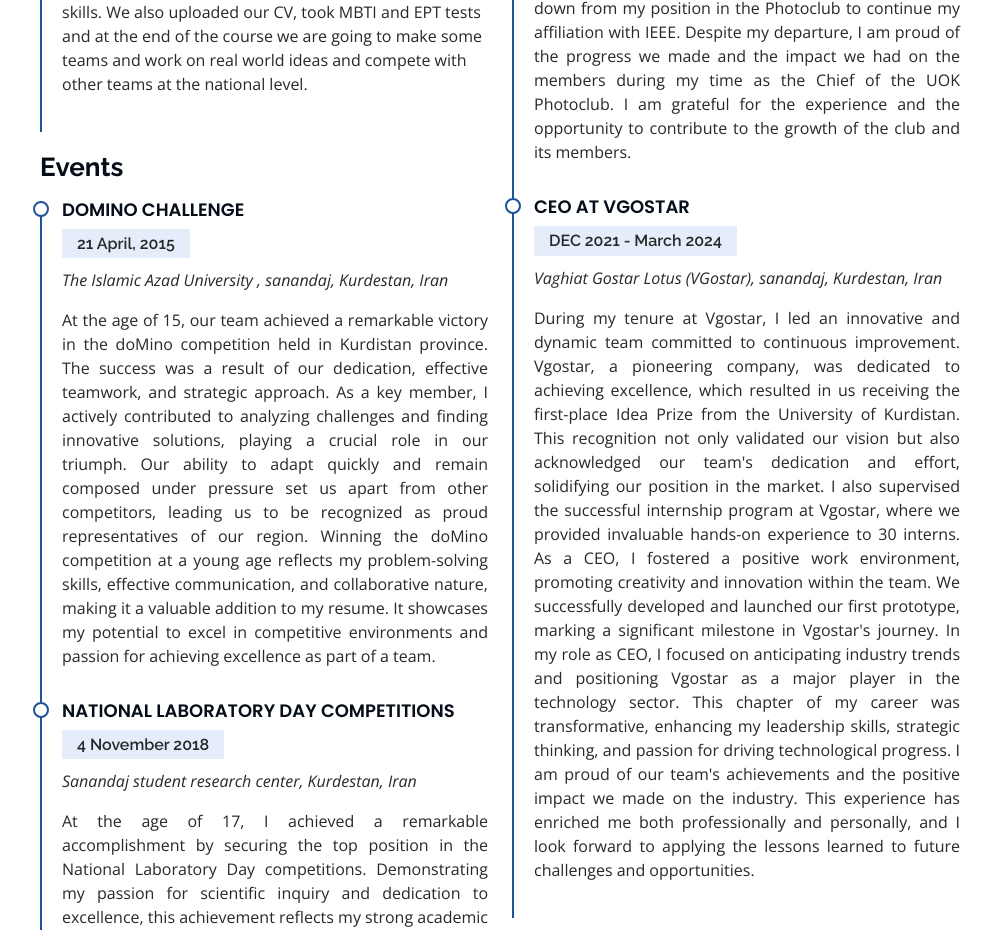
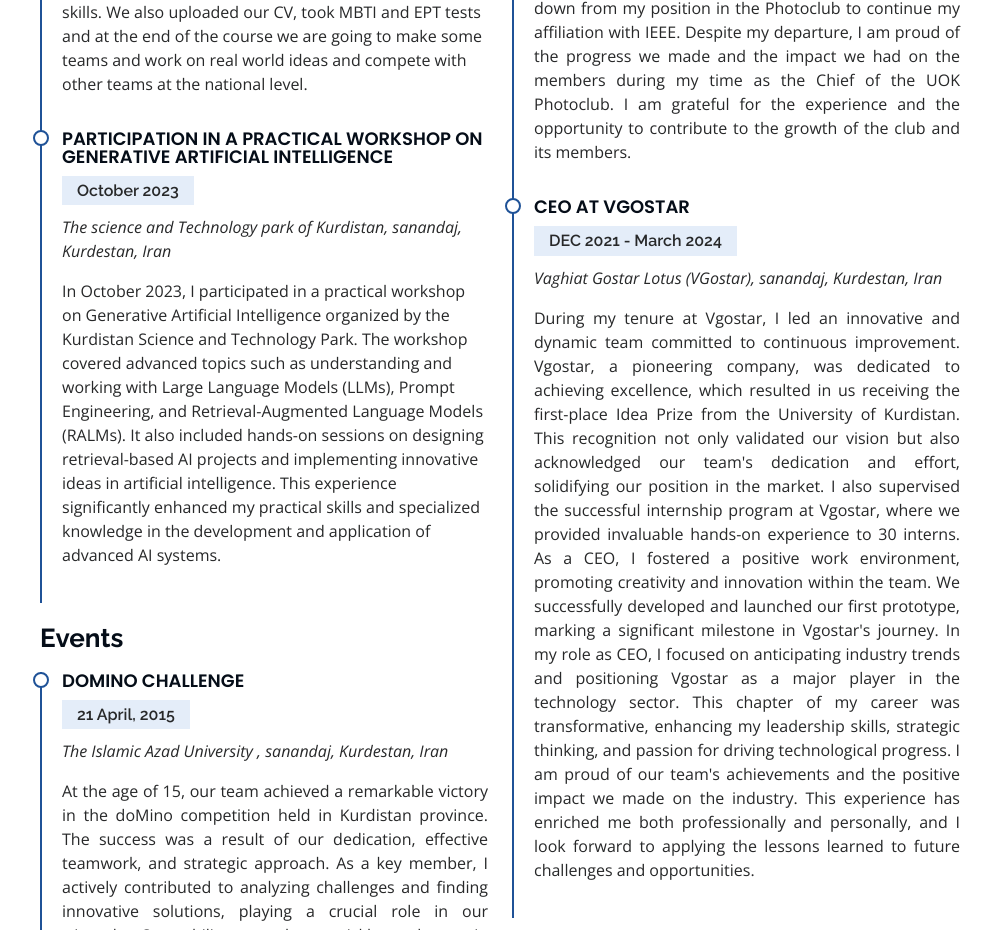
Before and after one commit to AryanElahi/CV, a plain HTML site: page index.html in a window 1280 px wide. Shown: the part 6951-7881 px from the top of the page, without its empty margins (290-1280 px from the left). Drawn offline with nearby package versions, Linux system fonts and the light colour scheme.

Commit message:
generative ai has been added

```diff
--- a/index.html
+++ b/index.html
@@ -837,6 +837,18 @@
                   I applied for the neep program (a national program to promote entrepreneurship) and got accepted for this plan by checking my CV in the industry relations unit at my university and started the program. This program includes online classes about business plans, team work, problem-solving and many other courses about soft-skills and other skills needed in entrepreneurship, plus some recorded packages and offline courses about these skills. We also uploaded our CV, took MBTI and EPT tests and at the end of the course we are going to make some teams and work on real world ideas and compete with other teams at the national level.
                 </p>
               </div>
+              <div class="resume-item">
+                <h4>Participation in a Practical Workshop on Generative Artificial Intelligence</h4>
+                <h5>October 2023</h5>
+                <p>
+                  <em
+                    >The science and Technology park of Kurdistan, sanandaj, Kurdestan, Iran</em
+                  >
+                </p>
+                <p>
+                  In October 2023, I participated in a practical workshop on Generative Artificial Intelligence organized by the Kurdistan Science and Technology Park. The workshop covered advanced topics such as understanding and working with Large Language Models (LLMs), Prompt Engineering, and Retrieval-Augmented Language Models (RALMs). It also included hands-on sessions on designing retrieval-based AI projects and implementing innovative ideas in artificial intelligence. This experience significantly enhanced my practical skills and specialized knowledge in the development and application of advanced AI systems.
+                </p>
+              </div>
               <h3 class="resume-title" id="Events">Events</h3>
               <div class="resume-item">
                 <h4>domino challenge</h4>
```
